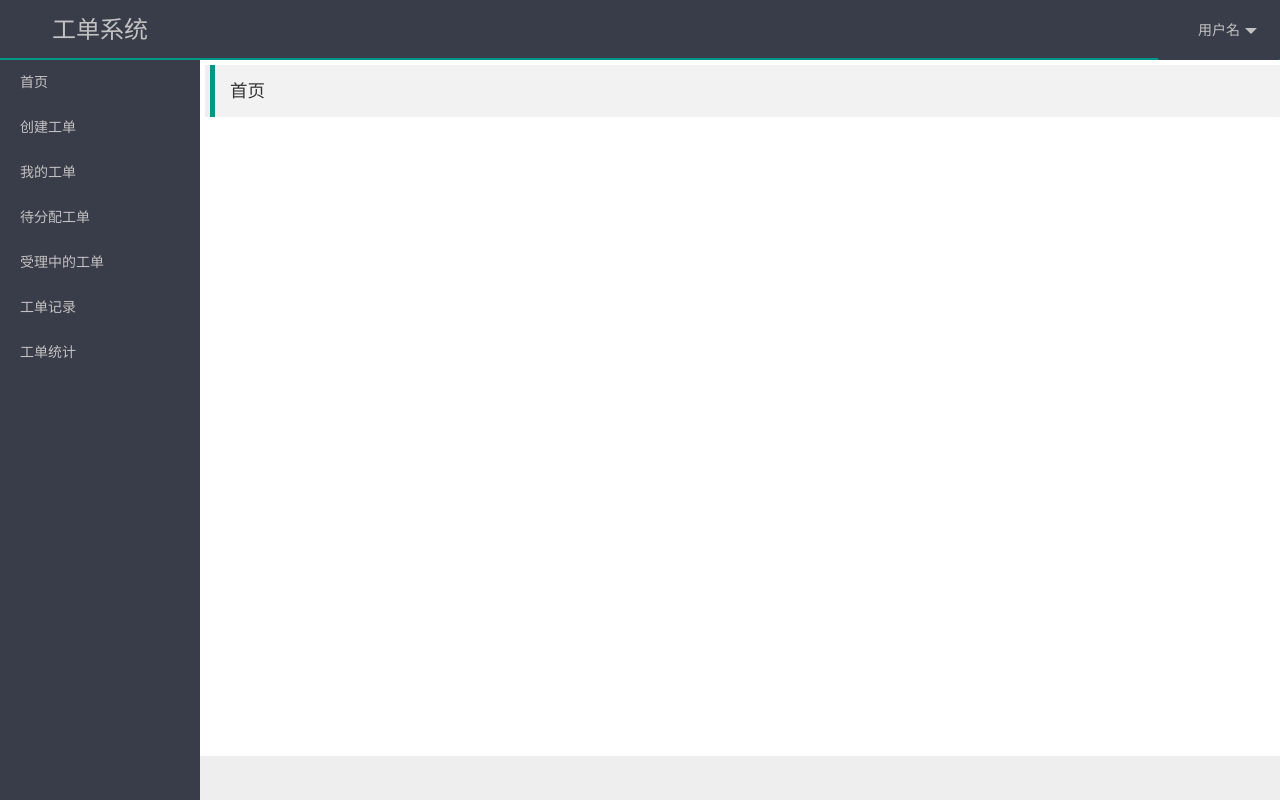
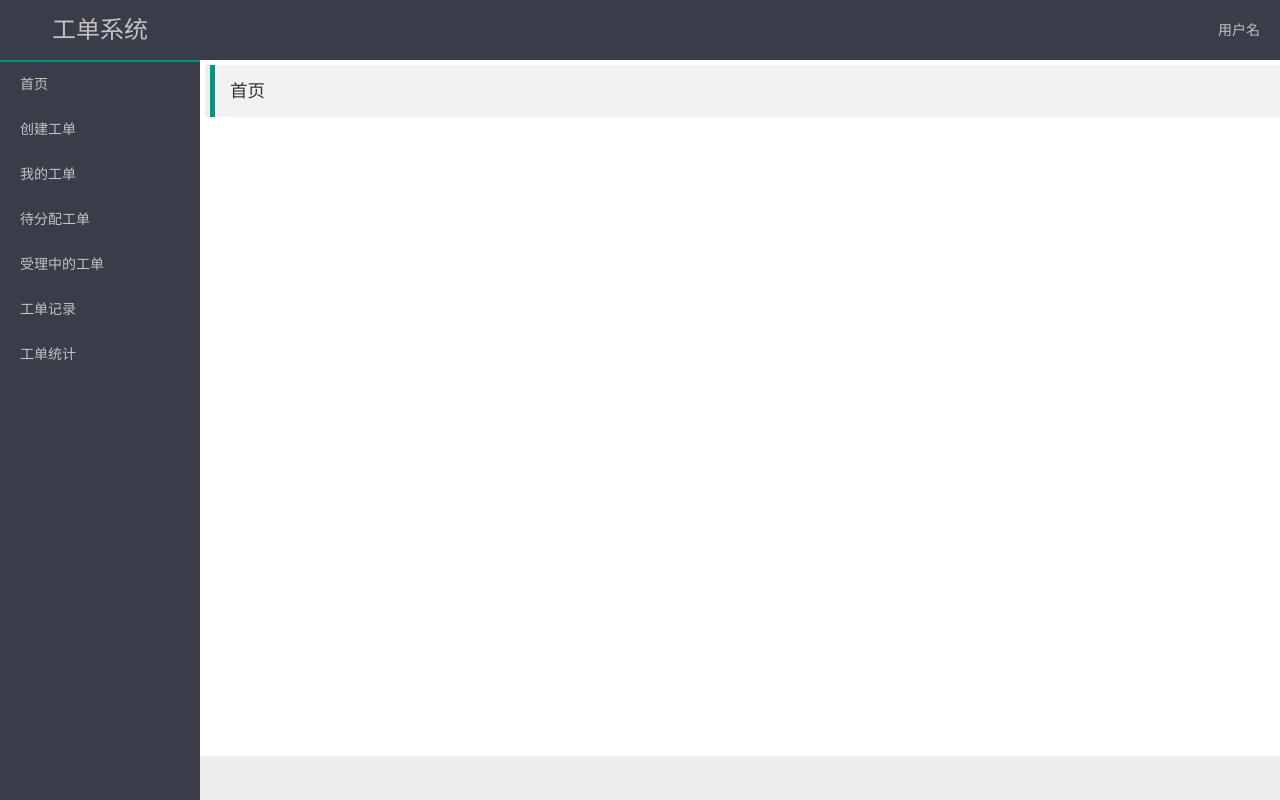
Before and after one commit to haitaodesign/SingleAdmin, a website: page index.html in a window 1280 px wide. Drawn offline with Linux system fonts and the light colour scheme.

```diff
--- a/css/modules/index.css
+++ b/css/modules/index.css
@@ -6,7 +6,10 @@
 
 .layui-header {
     background-color: #393d49 !important;
-    border-bottom: 2px solid #009688;
+}
+
+.layui-side {
+    border-top: 2px solid #009688;
 }
 
 .layui-user {
@@ -25,3 +28,12 @@
     color: #c2c2c2;
     font-size: 24px;
 }
+
+a {
+    text-decoration: none !important;
+}
+
+.navlink {
+    margin-left: 20px;
+    cursor: pointer;
+}
--- a/index.html
+++ b/index.html
@@ -9,7 +9,6 @@
     <link rel="stylesheet" href="plugins/layui/css/layui.css">
     <link rel="stylesheet" href="/css/thirdParty/bootstrap.css">
     <link rel="stylesheet" href="/css/modules/index.css">
-
 </head>
 
 <body>
@@ -21,11 +20,11 @@
             </div>
             <ul class="layui-nav layui-user" lay-filter="">
                 <li class="layui-nav-item">
-                    <a href="javascript:;">用户名</a>
+                    <span class="righttop">用户名</span>
                     <dl class="layui-nav-child">
                         <!-- 二级菜单 -->
-                        <dd><a href="javascript:;">修改密码</a></dd>
-                        <dd><a href="javascript:;">退出登录</a></dd>
+                        <dd><span>修改密码</span></dd>
+                        <dd><span>退出登录</span></dd>
                     </dl>
                 </li>
             </ul>
@@ -33,15 +32,15 @@
         <div class="layui-side layui-bg-black">
             <div class="layui-side-scroll">
                 <!-- 左侧导航区域（可配合layui已有的垂直导航） -->
-                <ul class="layui-nav layui-nav-tree" lay-filter="test">
+                <ul class="layui-nav layui-nav-tree" lay-filter="nav">
                     <!-- 侧边导航: <ul class="layui-nav layui-nav-tree layui-nav-side"> -->
-                    <li class="layui-nav-item"><a href="javascript:;" data-url="/demo/test.html">首页</a></li>
-                    <li class="layui-nav-item"><a href="javascript:;" data-url="/demo/work_order.html">创建工单</a></li>
-                    <li class="layui-nav-item"><a href="javascript:;" data-url="/demo/my_worker_order.html">我的工单</a></li>
-                    <li class="layui-nav-item"><a href="javascript:;" data-url="/demo/my_worker_order_details.html">待分配工单</a></li>
-                    <li class="layui-nav-item"><a href="javascript:;" data-url="/demo/test.html">受理中的工单</a></li>
-                    <li class="layui-nav-item"><a href="javascript:;" data-url="/demo/test2.html">工单记录</a></li>
-                    <li class="layui-nav-item"><a href="javascript:;" data-url="/demo/test2.html">工单统计</a></li>
+                    <li class="layui-nav-item"><span class="navlink" data-url="/demo/test.html">首页</span></li>
+                    <li class="layui-nav-item"><span class="navlink" data-url="/demo/work_order.html">创建工单</span></li>
+                    <li class="layui-nav-item"><span class="navlink" data-url="/demo/my_worker_order.html">我的工单</span></li>
+                    <li class="layui-nav-item"><span class="navlink" data-url="/demo/my_worker_order_details.html">待分配工单</span></li>
+                    <li class="layui-nav-item"><span class="navlink" data-url="">受理中的工单</span></li>
+                    <li class="layui-nav-item"><span class="navlink" data-url="">工单记录</span></li>
+                    <li class="layui-nav-item"><span class="navlink" data-url="">工单统计</span></li>
                 </ul>
             </div>
         </div>
--- a/js/modules/index.js
+++ b/js/modules/index.js
@@ -5,10 +5,11 @@
         $layui_elem_quote = $('.layui-elem-quote'),
         $layui_body_container = $('.layui-body-container');
     //监听导航事件,获取导航数据
-    element.on('nav', function(element) {
+    element.on('nav(nav)', function(element) {
         var $element = $(element),
             navtitle = $element.text(),
             url = $element.children().data().url;
+        console.log(url);
         if (navtitle !== "") {
             $layui_elem_quote.text(navtitle);
             ajaxhtml(url);
@@ -31,4 +32,5 @@
             }
         });
     }
+
 });
```
Also changed, not shown: demo/my_worker_order_details.html (+5 -4 lines).
